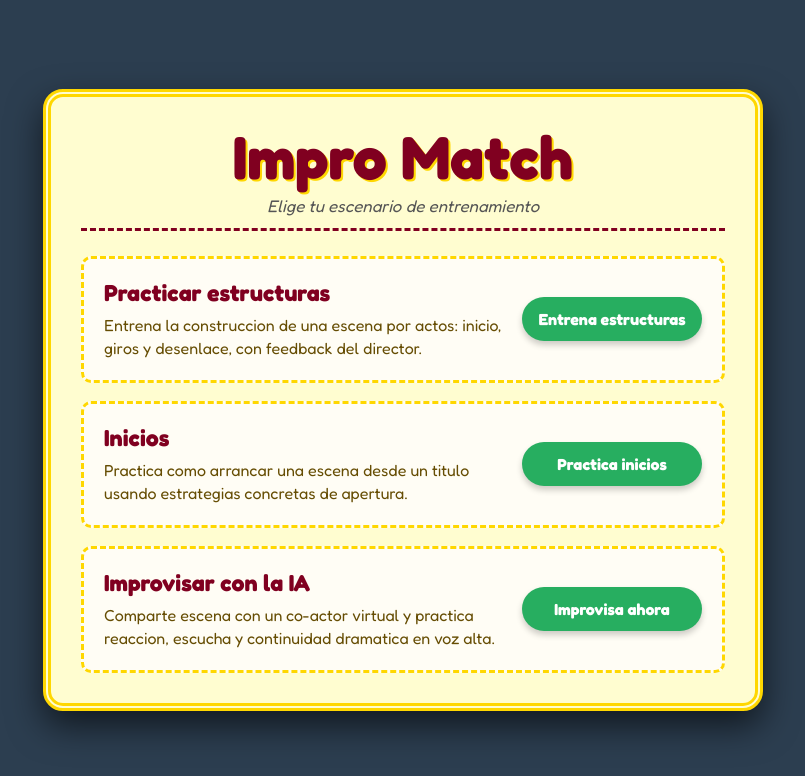
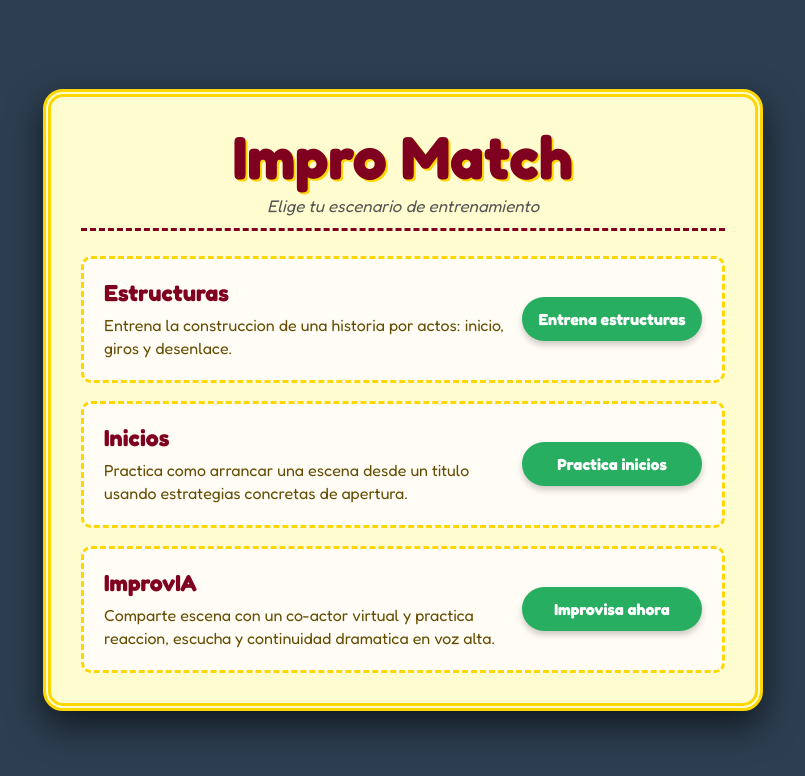
Before and after one commit to zoitrix/teatro, a Next.js app: page / in a window 1280 px wide. Shown: the top 776 px of the page, without its empty margins (237-1042 px from the left). Built offline with nearby package versions, Linux system fonts and the light colour scheme.

Commit message:
Mejores definiciones

```diff
--- a/app/page.tsx
+++ b/app/page.tsx
@@ -3,9 +3,9 @@ import styles from './home.module.css';
 
 const menuItems = [
   {
-    title: 'Practicar estructuras',
+    title: 'Estructuras',
     description:
-      'Entrena la construccion de una escena por actos: inicio, giros y desenlace, con feedback del director.',
+      'Entrena la construccion de una historia por actos: inicio, giros y desenlace.',
     href: '/structure',
     action: 'Entrena estructuras',
   },
@@ -17,7 +17,7 @@ const menuItems = [
     action: 'Practica inicios',
   },
   {
-    title: 'Improvisar con la IA',
+    title: 'ImprovIA',
     description:
       'Comparte escena con un co-actor virtual y practica reaccion, escucha y continuidad dramatica en voz alta.',
     href: '/improia',
```
